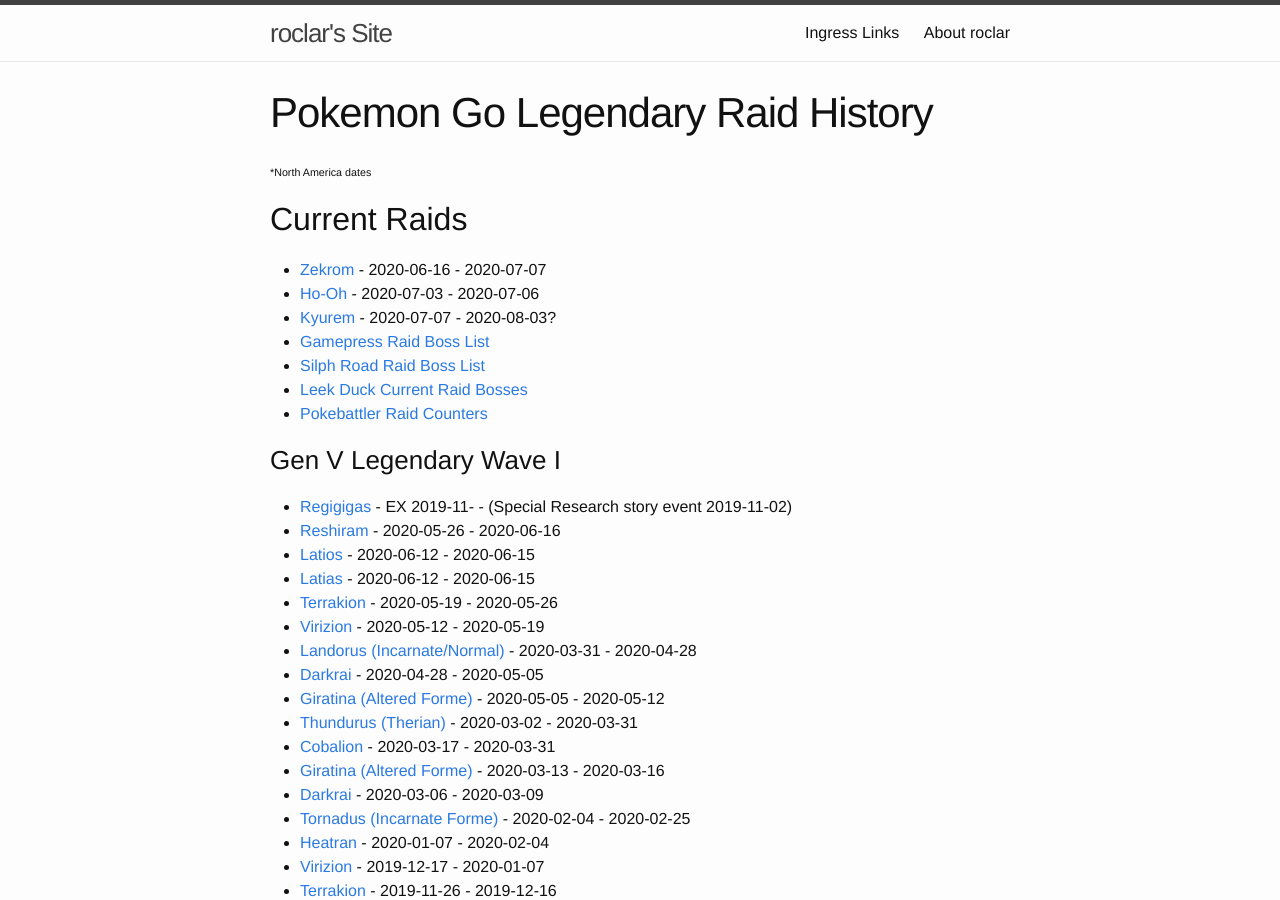
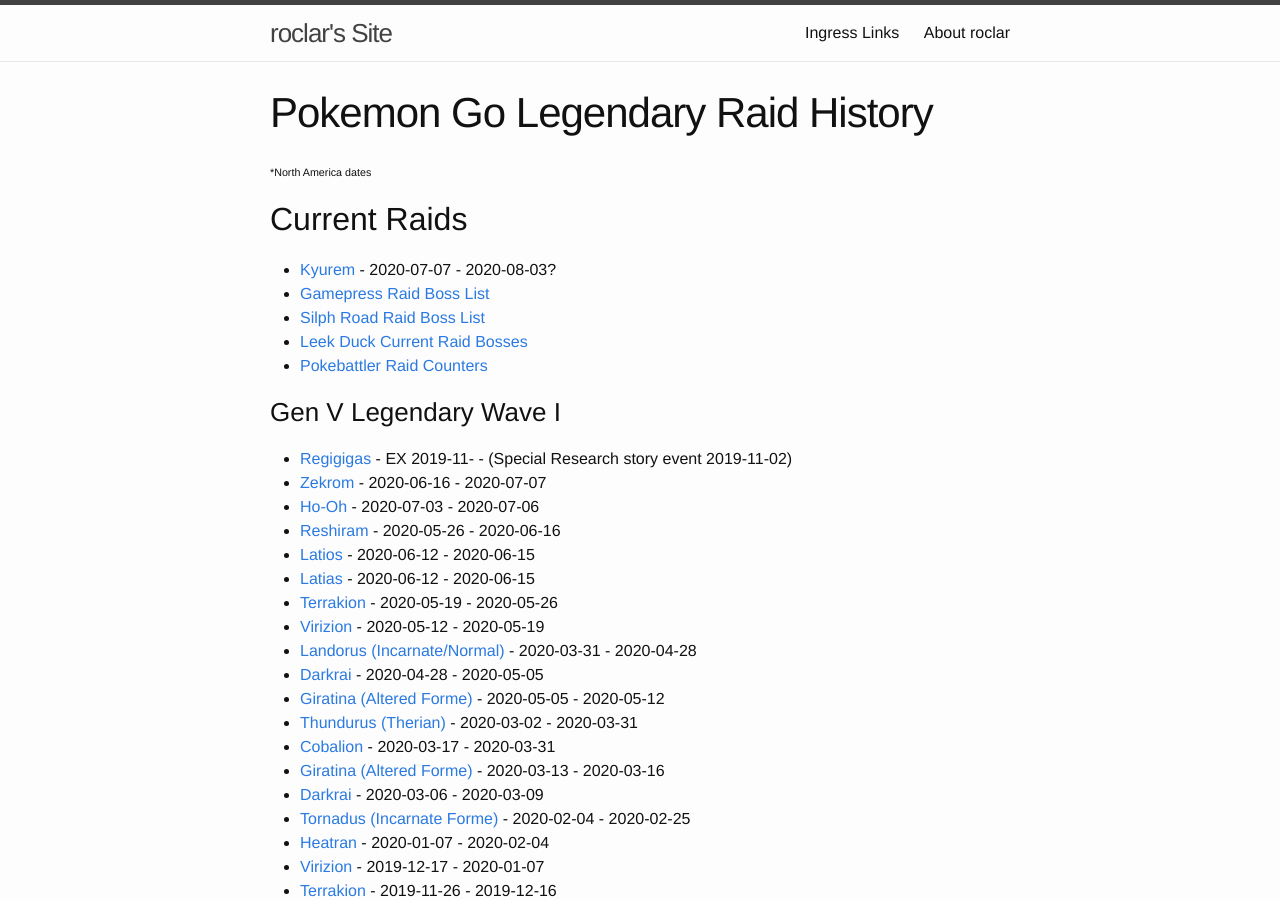
Before and after one commit to roclar/roclar.github.io, a Jekyll site: the page built from PoGoLegendaryHistory.md, in a window 1280 px wide and 900 px high. Built offline with Jekyll 4.4.1, drawn with Linux system fonts in a browser that asks for light colours; part of the change alters nothing that is shown.

```diff
--- a/PoGoLegendaryHistory.md
+++ b/PoGoLegendaryHistory.md
@@ -6,8 +6,6 @@ weight: 5
 ###### *North America dates
 
 ## Current Raids
-- [Zekrom](https://db.pokemongohub.net/pokemon/644) - 2020-06-16 - 2020-07-07
-- [Ho-Oh](https://db.pokemongohub.net/pokemon/250) - 2020-07-03 - 2020-07-06
 - [Kyurem](https://db.pokemongohub.net/pokemon/646) - 2020-07-07 - 2020-08-03?
 - [Gamepress Raid Boss List](https://pokemongo.gamepress.gg/raid-boss-list)
 - [Silph Road Raid Boss List](https://thesilphroad.com/raid-bosses)
@@ -16,6 +14,8 @@ weight: 5
 
 ### Gen V Legendary Wave I
 - [Regigigas](https://db.pokemongohub.net/pokemon/486) - EX 2019-11- - (Special Research story event 2019-11-02)
+- [Zekrom](https://db.pokemongohub.net/pokemon/644) - 2020-06-16 - 2020-07-07
+- [Ho-Oh](https://db.pokemongohub.net/pokemon/250) - 2020-07-03 - 2020-07-06
 - [Reshiram](https://db.pokemongohub.net/pokemon/643) - 2020-05-26 - 2020-06-16
 - [Latios](https://db.pokemongohub.net/pokemon/381) - 2020-06-12 - 2020-06-15
 - [Latias](https://db.pokemongohub.net/pokemon/380) - 2020-06-12 - 2020-06-15
```
